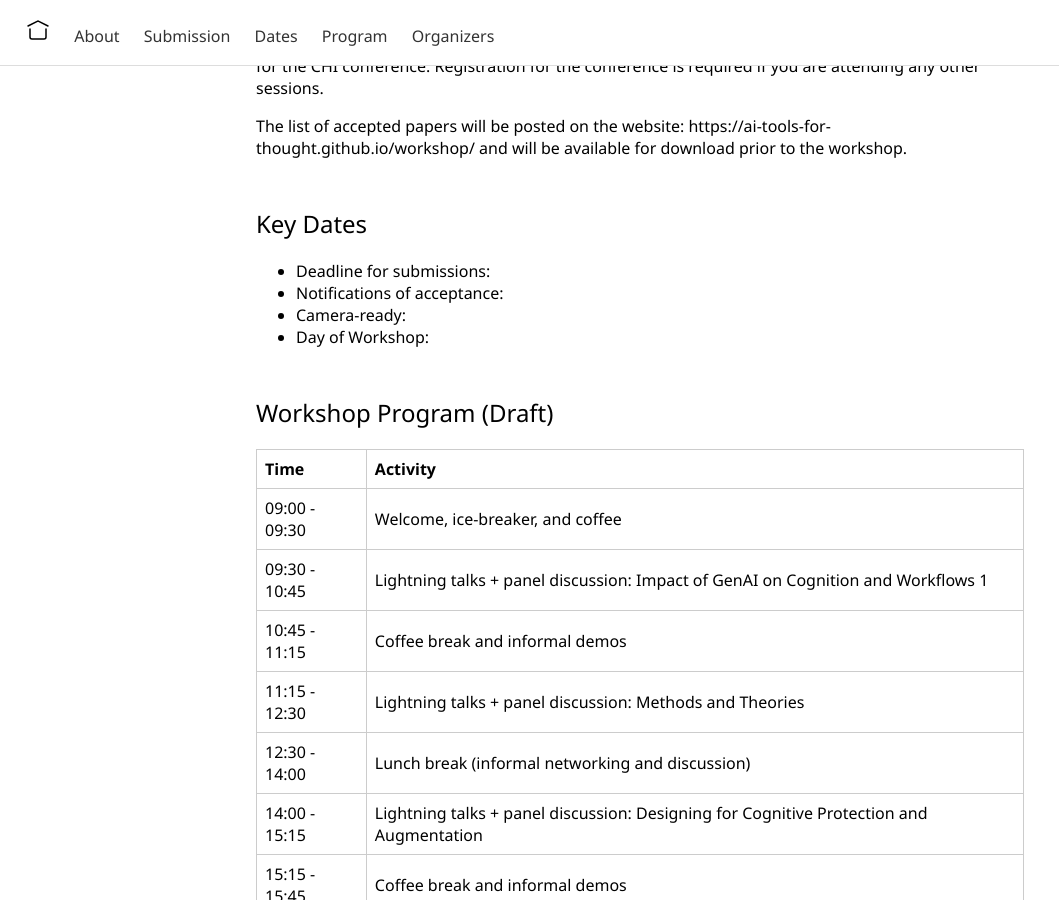
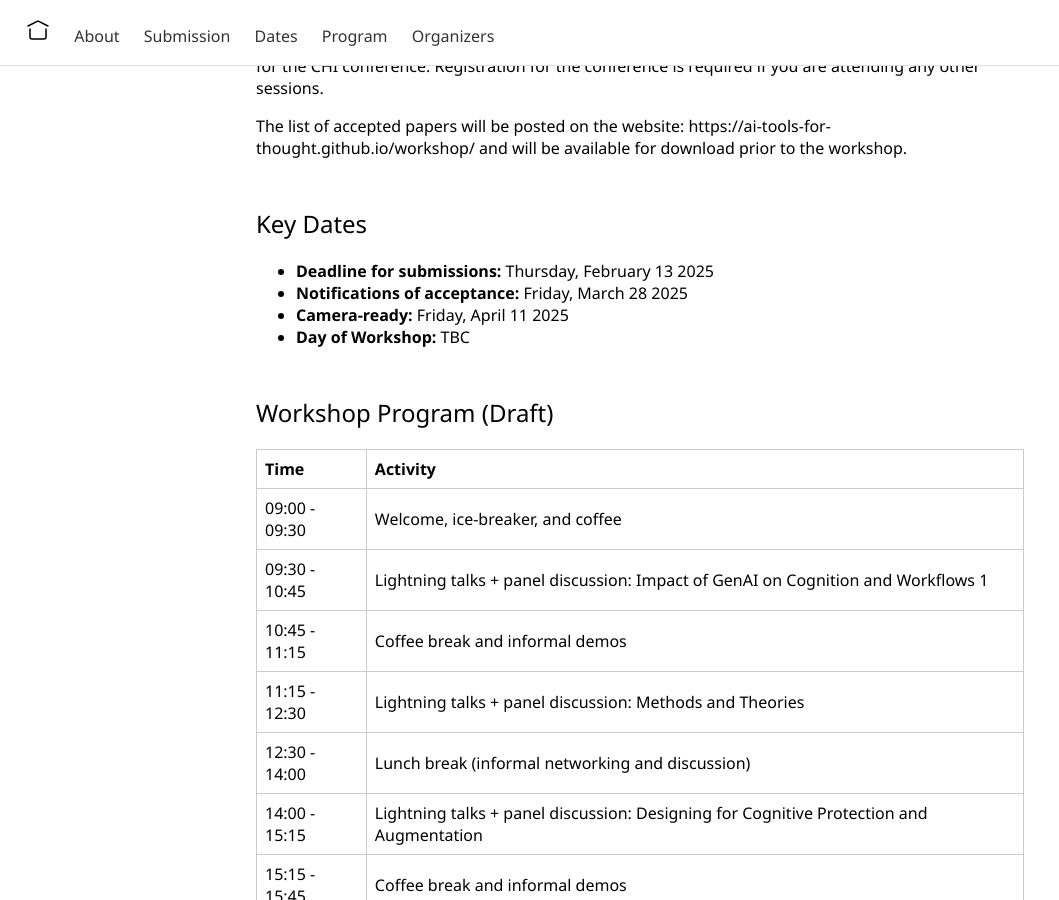
Before and after one commit to ai-tools-for-thought/workshop, a Jekyll site: the page built from index.md, in a window 1280 px wide and 900 px high, scrolled down 1908 px. Shown: the whole window, without its empty margins (0-1059 px from the left). Built offline with Jekyll 4.4.1, drawn with Linux system fonts in a browser that asks for light colours.

Commit message:
Added key dates

```diff
--- a/index.md
+++ b/index.md
@@ -53,10 +53,10 @@ The list of accepted papers will be posted on the website: https://ai-tools-for-
 
 ## Key Dates {#dates}
 
-- Deadline for submissions:
-- Notifications of acceptance:
-- Camera-ready:
-- Day of Workshop:
+- **Deadline for submissions:** Thursday, February 13 2025
+- **Notifications of acceptance:** Friday, March 28 2025
+- **Camera-ready:** Friday, April 11 2025
+- **Day of Workshop:** TBC
 
 ## Workshop Program (Draft) {#program}
 
```
